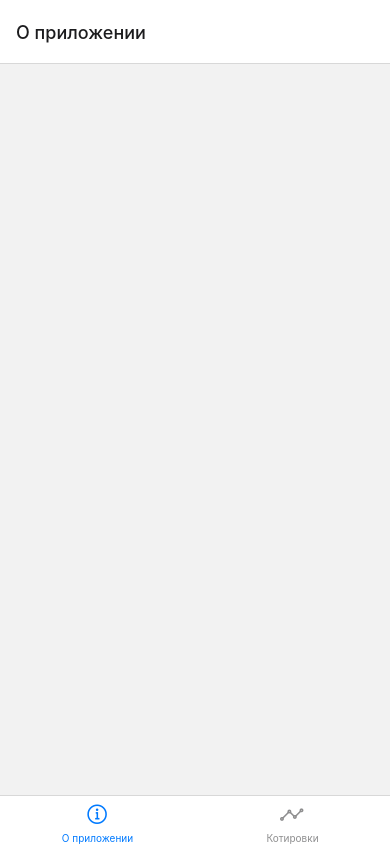
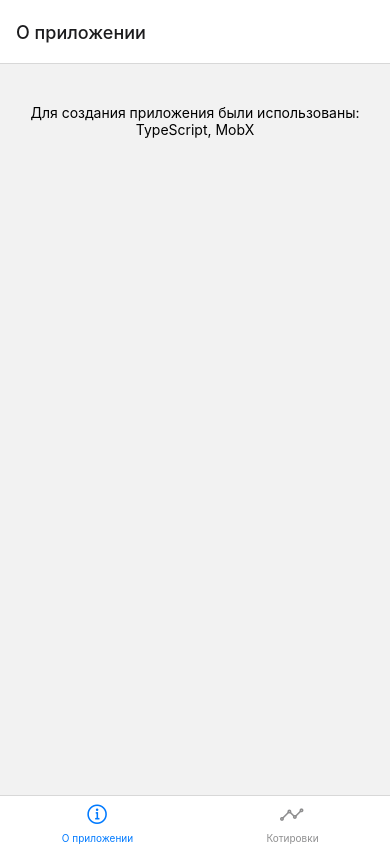
Before and after one commit to ruslan-khamitov/test-react-native-project, a React Native app: screen /About in a window 390 px wide. Built offline with nearby package versions, Linux system fonts and the light colour scheme.

Commit message:
feat: Stock screen

```diff
--- a/src/views/About.tsx
+++ b/src/views/About.tsx
@@ -1,8 +1,21 @@
 import React from 'react';
-import {View} from 'react-native';
+import {StyleSheet, Text, View} from 'react-native';
 
 function About() {
-  return <View />;
+  return (
+    <View style={StyleSheet.absoluteFill}>
+      <Text style={styles.about}>
+        Для создания приложения были использованы: TypeScript, MobX
+      </Text>
+    </View>
+  );
 }
 
+const styles = StyleSheet.create({
+  about: {
+    marginTop: 40,
+    textAlign: 'center',
+  },
+});
+
 export default About;
```
